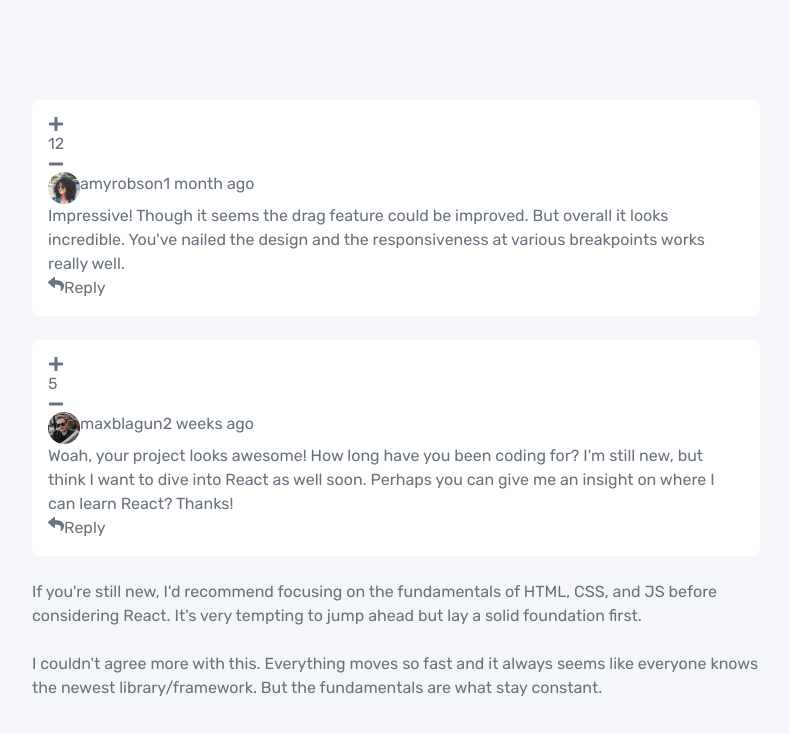
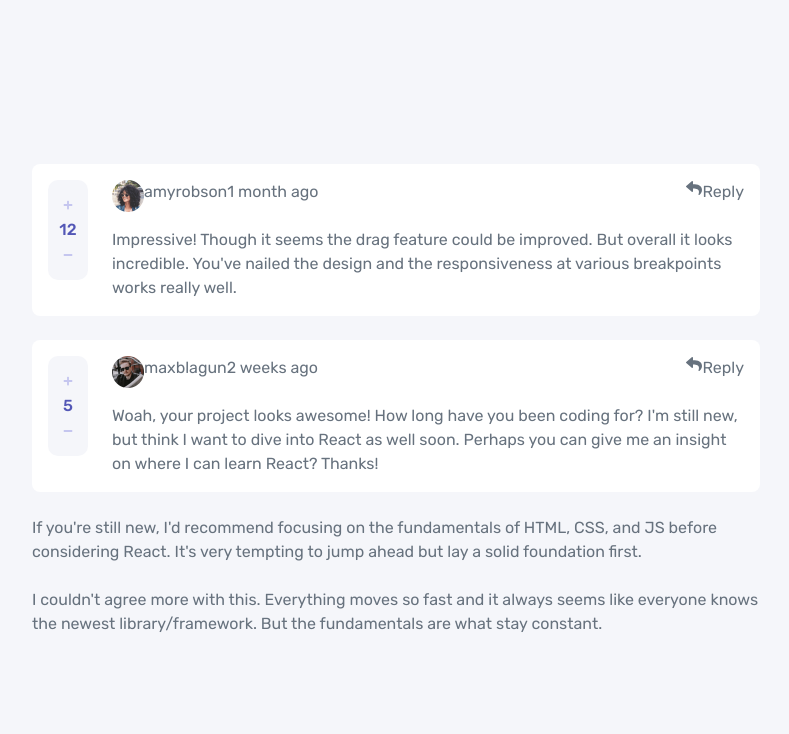
Before and after one commit to Star-Mdakane/interactive-comment-section-integration-testing, a Next.js app: page / in a window 1280 px wide. Shown: the top 734 px of the page, without its empty margins (244-1033 px from the left). Built offline with nearby package versions, Linux system fonts and the light colour scheme.

Commit message:
vote widget ui

```diff
--- a/components/Comment.jsx
+++ b/components/Comment.jsx
@@ -12,17 +12,8 @@ const Comment = ({ comment }) => {
 
     return (
         <>
-            <div className='bg-white rounded-lg p-4'>
-                <div className='flex md:flex-col'>
-                    <button>
-                        <FaPlus />
-                    </button>
-                    <p>{comment.score}</p>
-                    <button>
-                        <FaMinus />
-                    </button>
-                </div>
-                <div className='flex'>
+            <div className='bg-white rounded-lg p-4 grid gap-4 md:gap-x-6 grid-cols-2 md:grid-cols-[40px_1fr_1fr]'>
+                <div className='w-full flex col-span-full md:row-start-1 md:col-start-2 md:col-span-1'>
                     <Image
                         src={image}
                         alt="avatar"
@@ -31,10 +22,19 @@ const Comment = ({ comment }) => {
                     <p>{username}</p>
                     <p>{comment.createdAt}</p>
                 </div>
-                <p>
+                <p className='col-span-full md:col-start-2 md:col-span-2'>
                     {comment.content}
                 </p>
-                <div className='flex'>
+                <div className='flex items-center justify-around px-3 md:py-3 bg-bg rounded-[10px] h-10 w-25 md:w-10 md:h-25 md:flex-col md:col-start-1 md:col-end-2 md:row-start-1 md:row-end-3'>
+                    <button className='cursor-pointer w-full h-full flex justify-center items-center'>
+                        <FaPlus className='text-[10px] text-[#C5C6EF]' />
+                    </button>
+                    <p className='text-pri text-[16px] leading-[150%] tracking-normal font-medium'>{comment.score}</p>
+                    <button className='cursor-pointer w-full h-full flex justify-center items-center'>
+                        <FaMinus className='text-[10px] text-[#C5C6EF]' />
+                    </button>
+                </div>
+                <div className='flex justify-self-end md:row-start-1'>
                     <FaReply />
                     <span>Reply</span>
                 </div>
```
